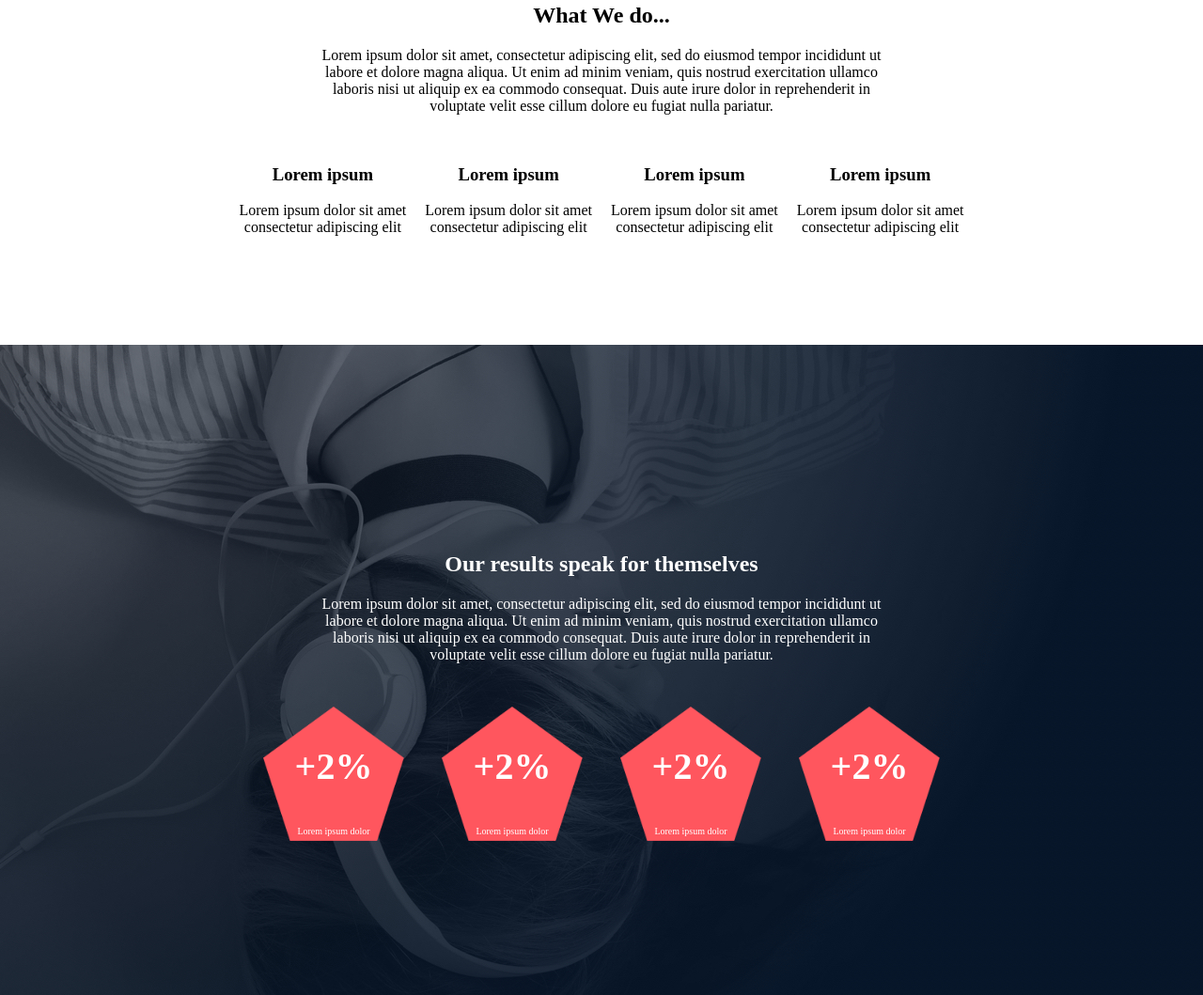
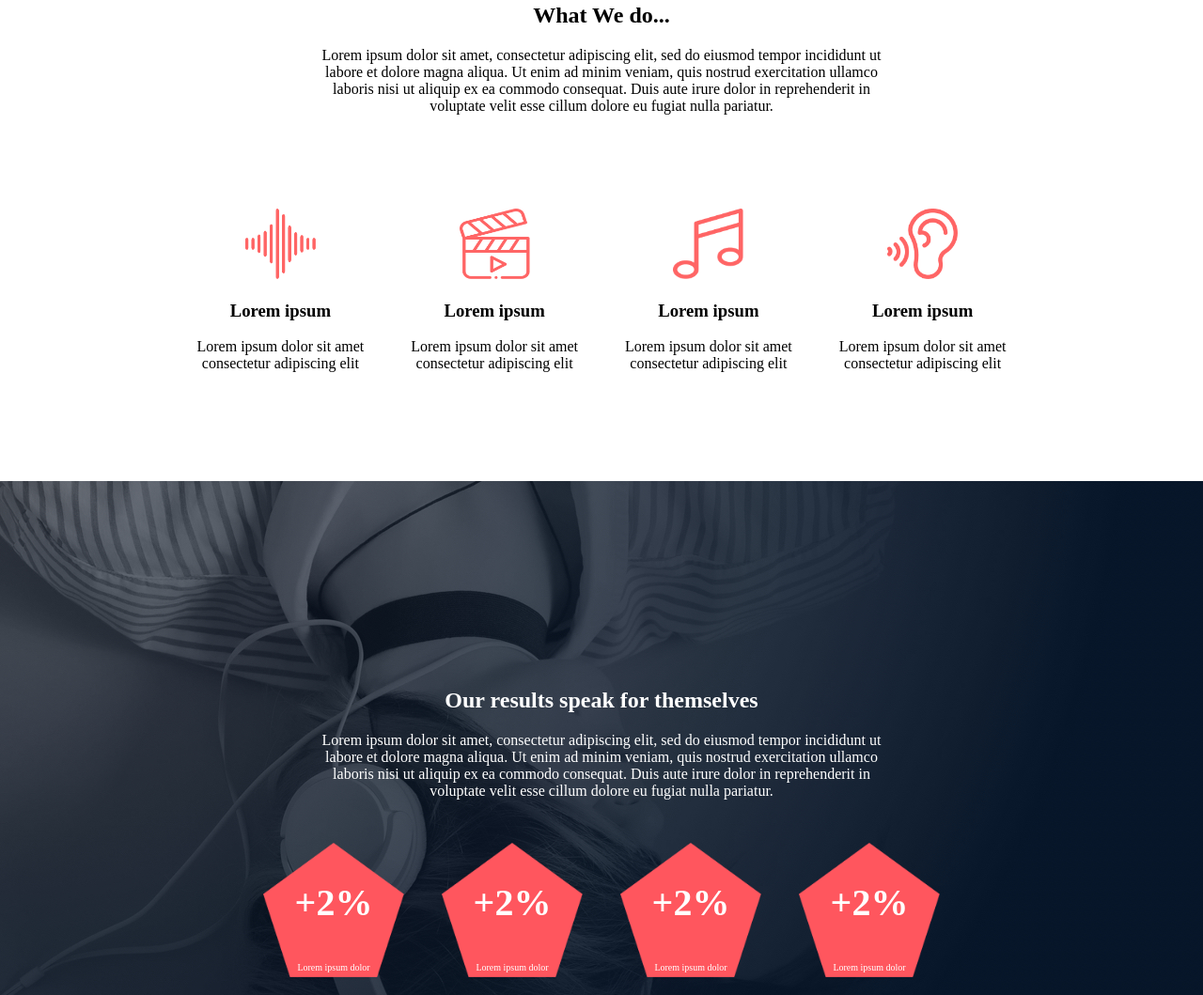
Before and after one commit to Abel-G/alx_html_css, a plain HTML site: page headphones/0-index.html in a window 1280 px wide. Shown: the part 867-1926 px from the top of the page at 94% size. Drawn offline with Linux system fonts and the light colour scheme.

Commit message:
adding icons

```diff
--- a/headphones/0-index.html
+++ b/headphones/0-index.html
@@ -42,22 +42,22 @@
             </div>
             <div class="section2-div2">
                 <div>
-                    <img src="" alt="">
+                    <img src="images/voice.png" alt="recording">
                     <h3>Lorem ipsum</h3>
                     <p>Lorem ipsum dolor sit amet<br>consectetur adipiscing elit</p>
                 </div>
                 <div>
-                    <img src="" alt="">
+                    <img src="images/video.png" alt="video-icon">
                     <h3>Lorem ipsum</h3>
                     <p>Lorem ipsum dolor sit amet<br>consectetur adipiscing elit</p>
                 </div>
                 <div>
-                    <img src="" alt="">
+                    <img src="images/music.png" alt="music-icon">
                     <h3>Lorem ipsum</h3>
                     <p>Lorem ipsum dolor sit amet<br>consectetur adipiscing elit</p>
                 </div>
                 <div>
-                    <img src="" alt="">
+                    <img src="images/listen.png" alt="listening-icon">
                     <h3>Lorem ipsum</h3>
                     <p>Lorem ipsum dolor sit amet<br>consectetur adipiscing elit</p>
                 </div>
@@ -112,6 +112,7 @@
                     <i class="fa-brands fa-instagram"></i>
                 </div>
             </div>
+            <p>©headphones 2020</p>
         </section>
     </footer>
 </body>
--- a/headphones/0-styles.css
+++ b/headphones/0-styles.css
@@ -58,11 +58,16 @@ nav{
 .section2-div2 {
     display:flex;
     justify-content: center;
-    gap: 20px;
-    margin-bottom: 100px;;
+    gap: 50px;
+    margin-bottom: 100px;
+    margin-top: 100px;
 }
 .section2-div2 div {
     text-align: center;
+}
+.section2-div2 img {
+    width: 75px;
+    height: 75px;
 }
 .results {
     background-image: url(images/headphones_hero_2.jpg);
@@ -124,3 +129,9 @@ nav{
     margin: 10px;
     color: white;
 }
+.footing p {
+    color:#5c5b5b;
+    text-align: center;
+    padding: 20px;
+    font-size: small;
+}
```
Also changed, not shown: headphones/images/listen.png (added), headphones/images/music.png (added), headphones/images/video.png (added), headphones/images/voice.png (added).
